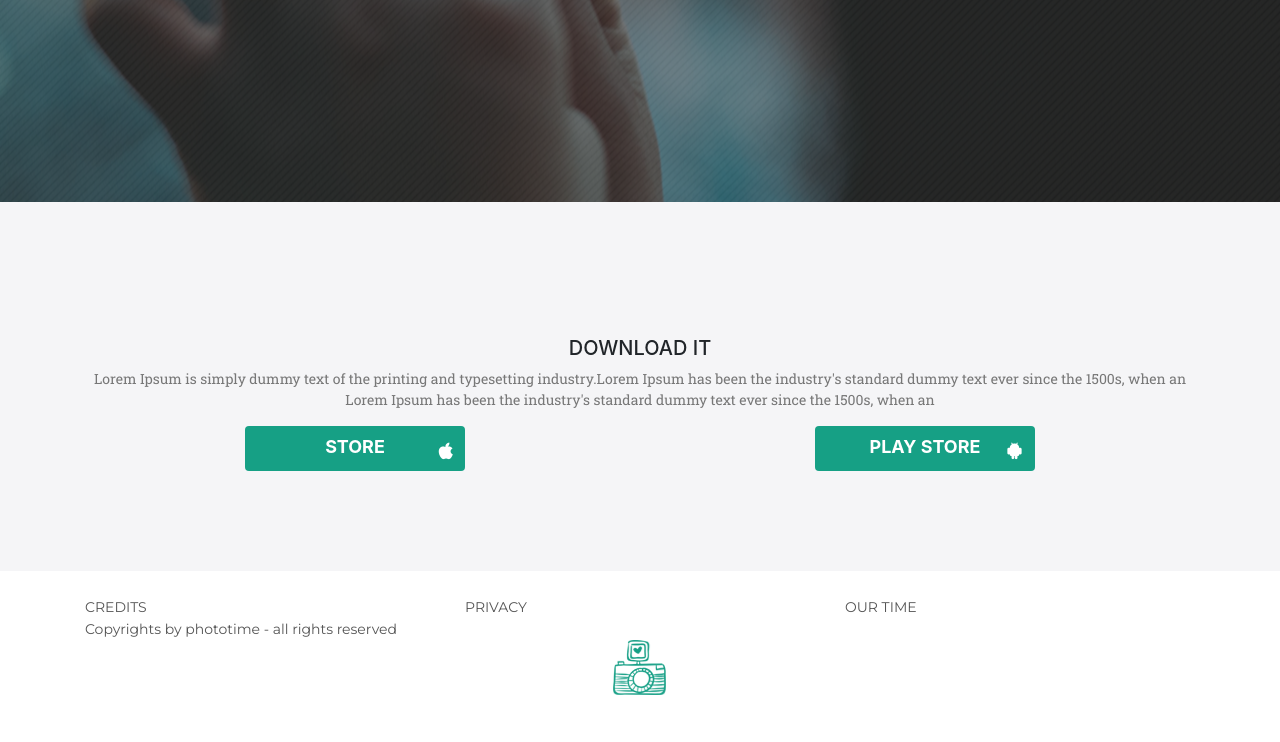
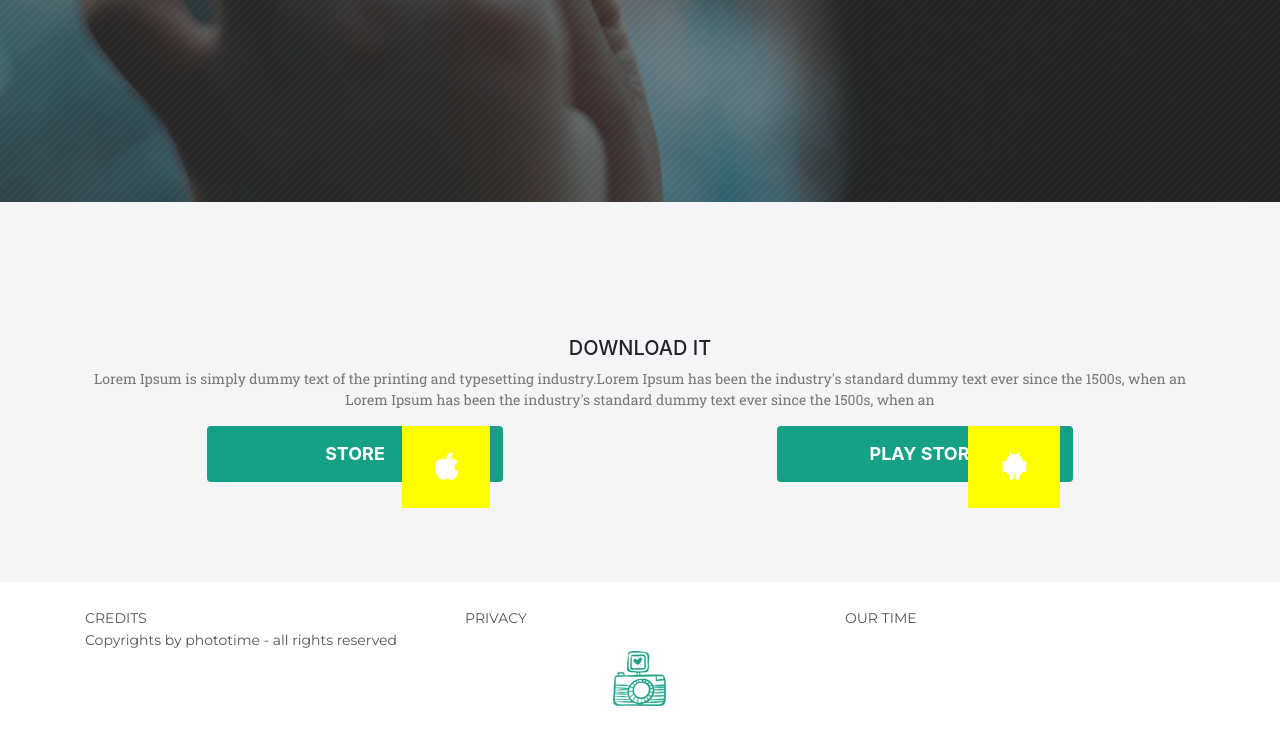
Before and after one commit to MichalAW/40.Your-life-site, a website built with Parcel: page src/index.html in a window 1280 px wide. Shown: the part 2866-3608 px from the top of the page. Built offline with nearby package versions, Linux system fonts and the light colour scheme.

Commit message:
scss adde

```diff
--- a/src/css/style.css
+++ b/src/css/style.css
@@ -404,19 +404,27 @@ footer {
       font-weight: 700; }
 
 .prefooter-container .btn {
-  width: 220px;
-  height: 45px;
+  width: 296px;
+  height: 56px;
   background-color: #16a085;
   color: #ffffff;
   font-size: 18px;
   font-weight: 700;
   text-transform: uppercase;
-  margin-bottom: 100px; }
+  margin-bottom: 100px;
+  padding-top: 13px; }
   .prefooter-container .btn .input .form-prefooter {
     display: flex;
     flex-direction: row-reverse;
-    bottom: 22px;
-    position: relative; }
+    position: relative;
+    bottom: 41px; }
+    .prefooter-container .btn .input .form-prefooter .icon-container {
+      background-color: yellow;
+      padding: 14px 20px; }
+      .prefooter-container .btn .input .form-prefooter .icon-container i {
+        font-size: 30px;
+        background-color: yellow;
+        padding: 12px 13px; }
 
 .socialmedia-team {
   padding: 0 59px;
```
